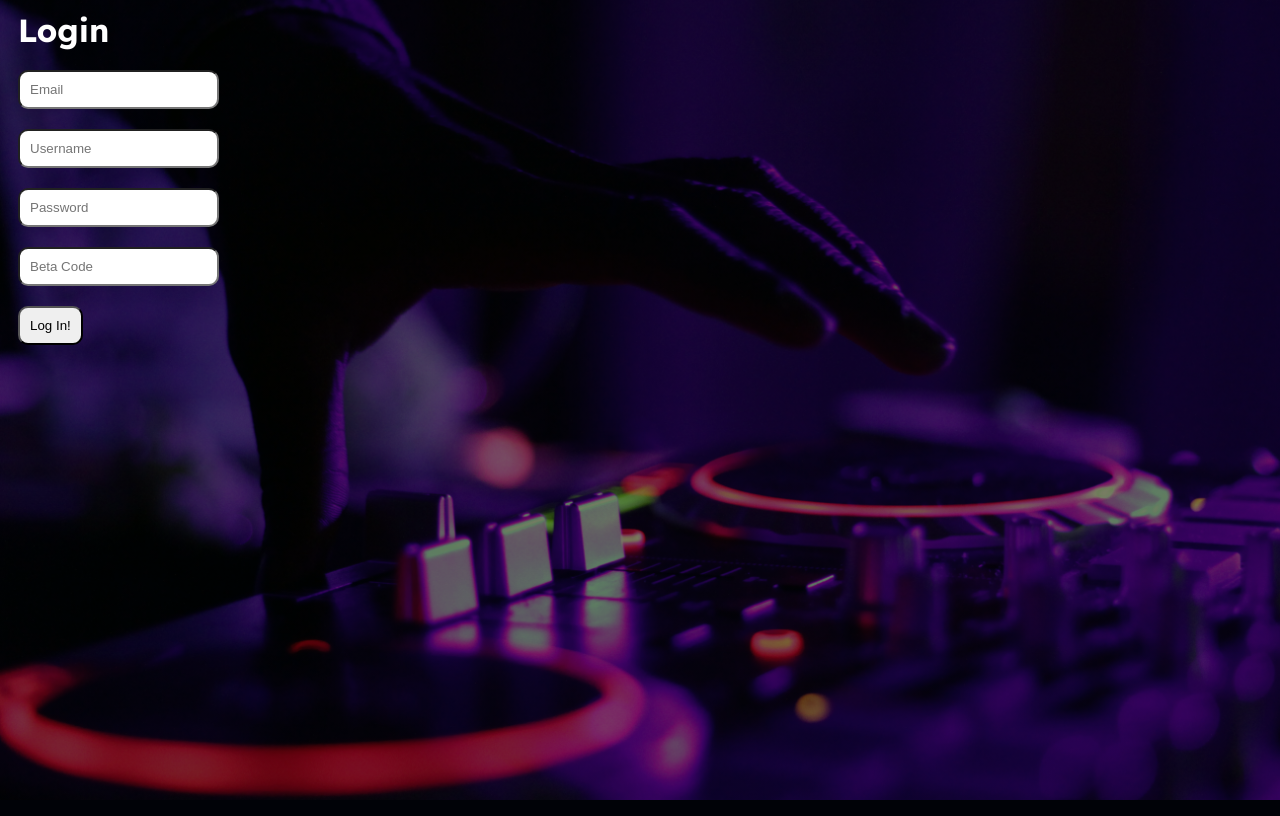
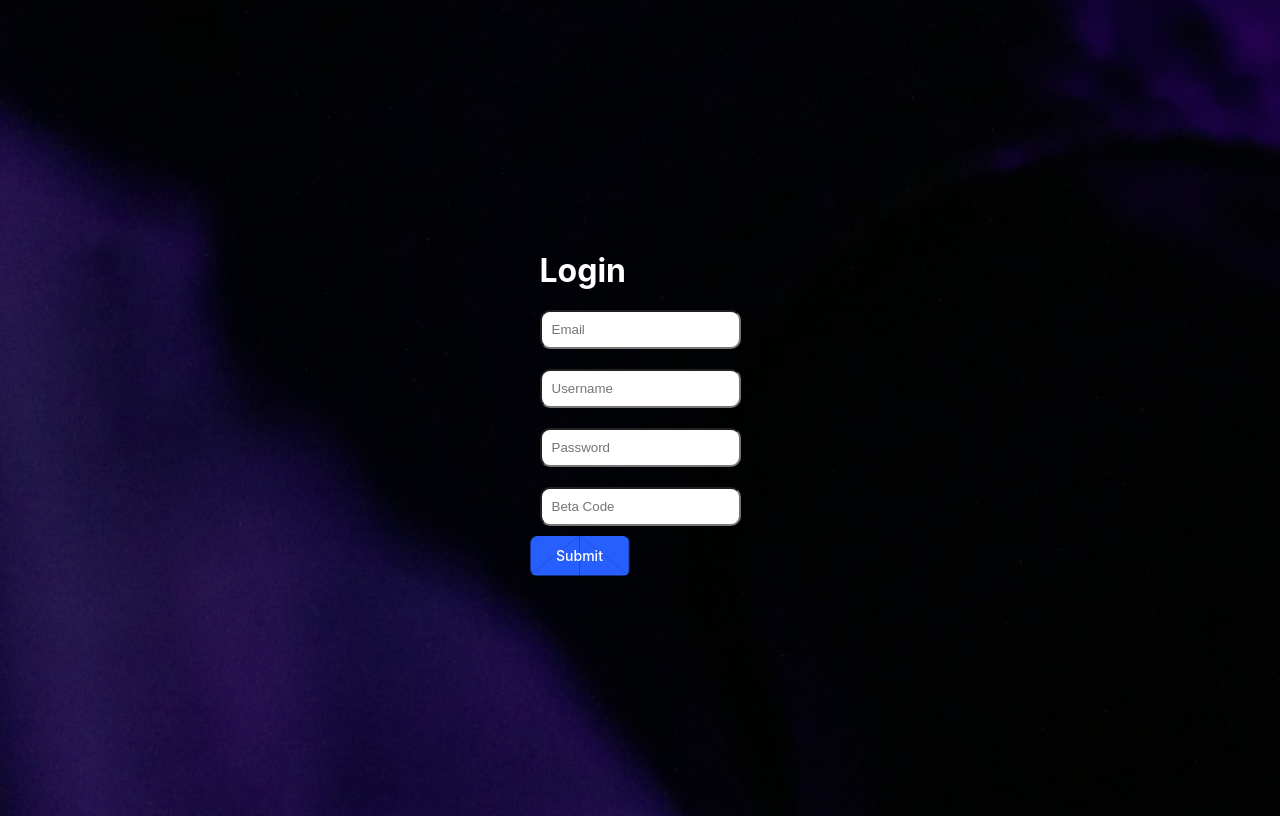
Before and after one commit to nicholasxwang/PrestoHacks, a Flask app: page /signup in a window 1280 px wide. Run offline with Flask 2, Linux system fonts and the light colour scheme; some libraries are stand-ins or nearby versions.

Commit message:
Added paper airplane button

```diff
--- a/main.py
+++ b/main.py
@@ -27,5 +27,8 @@
   return render_template('signup.html')
 
 #Requests
+@app.route("/sendEmail",methods=["POST"])
+def send_email(head, body):
+  return
 #Run
 serve(app, host="0.0.0.0", port=8080)
--- a/static/css/styles.css
+++ b/static/css/styles.css
@@ -37,5 +37,177 @@
 }
 
 /*Classes*/
+.button {
+	 --primary: #275efe;
+	 --primary-dark: #2055ee;
+	 --primary-darkest: #133fc0;
+	 --text: #fff;
+	 --text-opacity: 1;
+	 --success: #2b3044;
+	 --success-scale: 0.2;
+	 --success-opacity: 0;
+	 --border-radius: 7;
+	 --overflow: hidden;
+	 --rotate: 0;
+	 --plane-x: 0;
+	 --plane-y: 0;
+	 --plane-opacity: 1;
+	 --left-wing-background: var(--primary);
+	 --left-wing-first-x: 0;
+	 --left-wing-first-y: 0;
+	 --left-wing-second-x: 50;
+	 --left-wing-second-y: 0;
+	 --left-wing-third-x: 0;
+	 --left-wing-third-y: 100;
+	 --left-body-background: var(--primary);
+	 --left-body-first-x: 50;
+	 --left-body-first-y: 0;
+	 --left-body-second-x: 50;
+	 --left-body-second-y: 100;
+	 --left-body-third-x: 0;
+	 --left-body-third-y: 100;
+	 --right-wing-background: var(--primary);
+	 --right-wing-first-x: 50;
+	 --right-wing-first-y: 0;
+	 --right-wing-second-x: 100;
+	 --right-wing-second-y: 0;
+	 --right-wing-third-x: 100;
+	 --right-wing-third-y: 100;
+	 --right-body-background: var(--primary);
+	 --right-body-first-x: 50;
+	 --right-body-first-y: 0;
+	 --right-body-second-x: 50;
+	 --right-body-second-y: 100;
+	 --right-body-third-x: 100;
+	 --right-body-third-y: 100;
+	 display: block;
+	 cursor: pointer;
+	 position: relative;
+	 border: 0;
+	 padding: 8px 0;
+	 min-width: 100px;
+	 text-align: center;
+	 margin: 0;
+	 line-height: 24px;
+	 font-family: inherit;
+	 font-weight: 500;
+	 font-size: 14px;
+	 background: none;
+	 outline: none;
+	 color: var(--text);
+	 transform: rotate(calc(var(--rotate) * 1deg)) translateZ(0);
+	 -webkit-appearance: none;
+	 -webkit-tap-highlight-color: transparent;
+}
+ .button .left, .button .right {
+	 position: absolute;
+	 left: 0;
+	 top: 0;
+	 right: 0;
+	 bottom: 0;
+	 opacity: var(--plane-opacity);
+	 transform: translate(calc(var(--plane-x) * 1px), calc(var(--plane-y) * 1px)) translateZ(0);
+}
+ .button .left:before, .button .right:before, .button .left:after, .button .right:after {
+	 content: '';
+	 position: absolute;
+	 left: 0;
+	 top: 0;
+	 right: 0;
+	 bottom: 0;
+	 border-radius: calc(var(--border-radius) * 1px);
+	 transform: translate(var(--x, 0.4%), var(--y, 0)) translateZ(0);
+	 z-index: var(--z-index, 2);
+	 background: var(--background, var(--left-wing-background));
+	 clip-path: polygon(calc(var(--first-x, var(--left-wing-first-x)) * 1%) calc(var(--first-y, var(--left-wing-first-y)) * 1%), calc(var(--second-x, var(--left-wing-second-x)) * 1%) calc(var(--second-y, var(--left-wing-second-y)) * 1%), calc(var(--third-x, var(--left-wing-third-x)) * 1%) calc(var(--third-y, var(--left-wing-third-y)) * 1%));
+}
+ .button .left:after {
+	 --x: 0;
+	 --z-index: 1;
+	 --background: var(--left-body-background);
+	 --first-x: var(--left-body-first-x);
+	 --first-y: var(--left-body-first-y);
+	 --second-x: var(--left-body-second-x);
+	 --second-y: var(--left-body-second-y);
+	 --third-x: var(--left-body-third-x);
+	 --third-y: var(--left-body-third-y);
+}
+ .button .right:before {
+	 --x: -0.4%;
+	 --z-index: 2;
+	 --background: var(--right-wing-background);
+	 --first-x: var(--right-wing-first-x);
+	 --first-y: var(--right-wing-first-y);
+	 --second-x: var(--right-wing-second-x);
+	 --second-y: var(--right-wing-second-y);
+	 --third-x: var(--right-wing-third-x);
+	 --third-y: var(--right-wing-third-y);
+}
+ .button .right:after {
+	 --x: 0;
+	 --z-index: 1;
+	 --background: var(--right-body-background);
+	 --first-x: var(--right-body-first-x);
+	 --first-y: var(--right-body-first-y);
+	 --second-x: var(--right-body-second-x);
+	 --second-y: var(--right-body-second-y);
+	 --third-x: var(--right-body-third-x);
+	 --third-y: var(--right-body-third-y);
+}
+ .button span {
+	 display: block;
+	 position: relative;
+	 z-index: 4;
+	 opacity: var(--text-opacity);
+}
+ .button span.success {
+	 z-index: 0;
+	 position: absolute;
+	 left: 0;
+	 right: 0;
+	 top: 8px;
+	 transform: rotate(calc(var(--rotate) * -1deg)) scale(var(--success-scale)) translateZ(0);
+	 opacity: var(--success-opacity);
+	 color: var(--success);
+}
+ html {
+	 box-sizing: border-box;
+	 -webkit-font-smoothing: antialiased;
+}
+ * {
+	 box-sizing: inherit;
+}
+ *:before, *:after {
+	 box-sizing: inherit;
+}
+ body {
+	 min-height: 100vh;
+	 display: flex;
+	 justify-content: center;
+	 align-items: center;
+	 font-family: 'Inter', Arial;
+	 background: #e1e6f9;
+}
+ body .dribbble {
+	 position: fixed;
+	 display: block;
+	 right: 20px;
+	 bottom: 20px;
+}
+ body .dribbble img {
+	 display: block;
+	 height: 28px;
+}
+ body .twitter {
+	 position: fixed;
+	 display: block;
+	 right: 64px;
+	 bottom: 14px;
+}
+ body .twitter svg {
+	 width: 32px;
+	 height: 32px;
+	 fill: #1da1f2;
+}
 
 /*Id*/
--- a/templates/signup.html
+++ b/templates/signup.html
@@ -19,7 +19,12 @@
         <input type="username" placeholder="Username"><br>
         <input type="password" placeholder="Password"><br>
         <input type="beta" placeholder="Beta Code"><br>
-        <input type="submit" value="Log In!">
+        <button class="button">
+          <span class="default">Submit</span>
+          <span class="success">Submitted</span>
+          <div class="left"></div>
+          <div class="right"></div>
+        </button>
       </div>
     </div>
 
```
Also changed, not shown: templates/login.html (+6 -1 lines).
